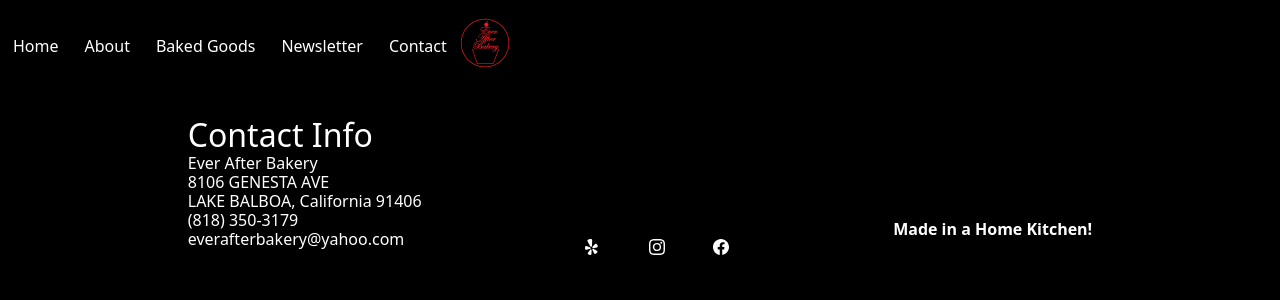
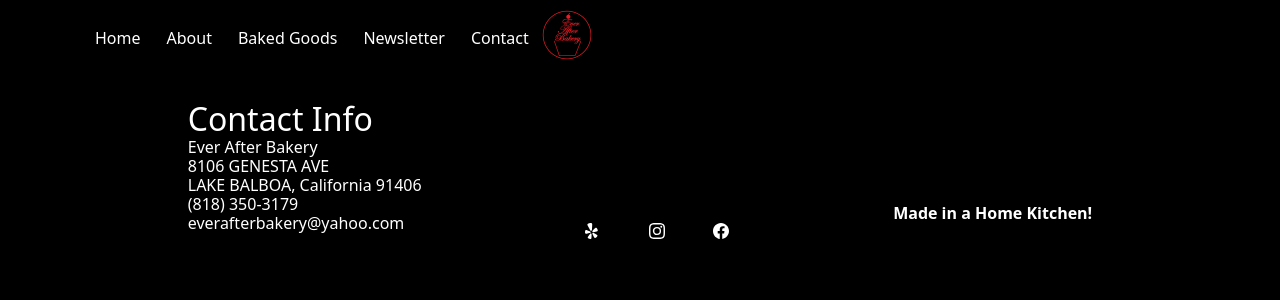
Before and after one commit to Azurene/ever-after-bakery, a React (Create React App) app in the folder client/: page / in a window 1280 px wide. Shown: the top 300 px of the page. Built offline with nearby package versions, Linux system fonts and the light colour scheme.

Commit message:
reworked header

```diff
--- a/client/src/components/Header/index.js
+++ b/client/src/components/Header/index.js
@@ -3,7 +3,7 @@
 function Header(props) {
     return (
 
-        <header>
+        <header className='container'>
             <nav className="navbar navbar-expand-lg">
                 {/* <a className="navbar-brand" href="/"></a> */}
                 {/* <button className="navbar-toggler" type="button" data-toggle="collapse" data-target="#navbarText" aria-controls="navbarText" aria-expanded="false" aria-label="Toggle navigation">
@@ -14,7 +14,7 @@
                         {/* home */}
                         <li className="nav-item active">
                             <button type='button' class='btn btn-black text-white'  onClick={() => {
-                            props.setCurrentPage("Header")}} >Home</button> <span  className="sr-only"> </span>
+                            props.setCurrentPage("About")}} >Home</button> <span  className="sr-only"> </span>
                         </li>
                         {/* about */}
                         <li className="nav-item active">
@@ -39,7 +39,7 @@
                         </li>
                     </ul>
                     <span className="navbar-text text-white ">
-                        <a className="navbar" href="/">
+
                             <div className="logo-image">
                                 <img
                                 src={require(`../../assets/images/logo/logo.JPEG`)}
@@ -48,7 +48,7 @@
 
                                 </img>
                             </div>
-                         </a>
+
                     </span>
                 </div>
             </nav>
```
